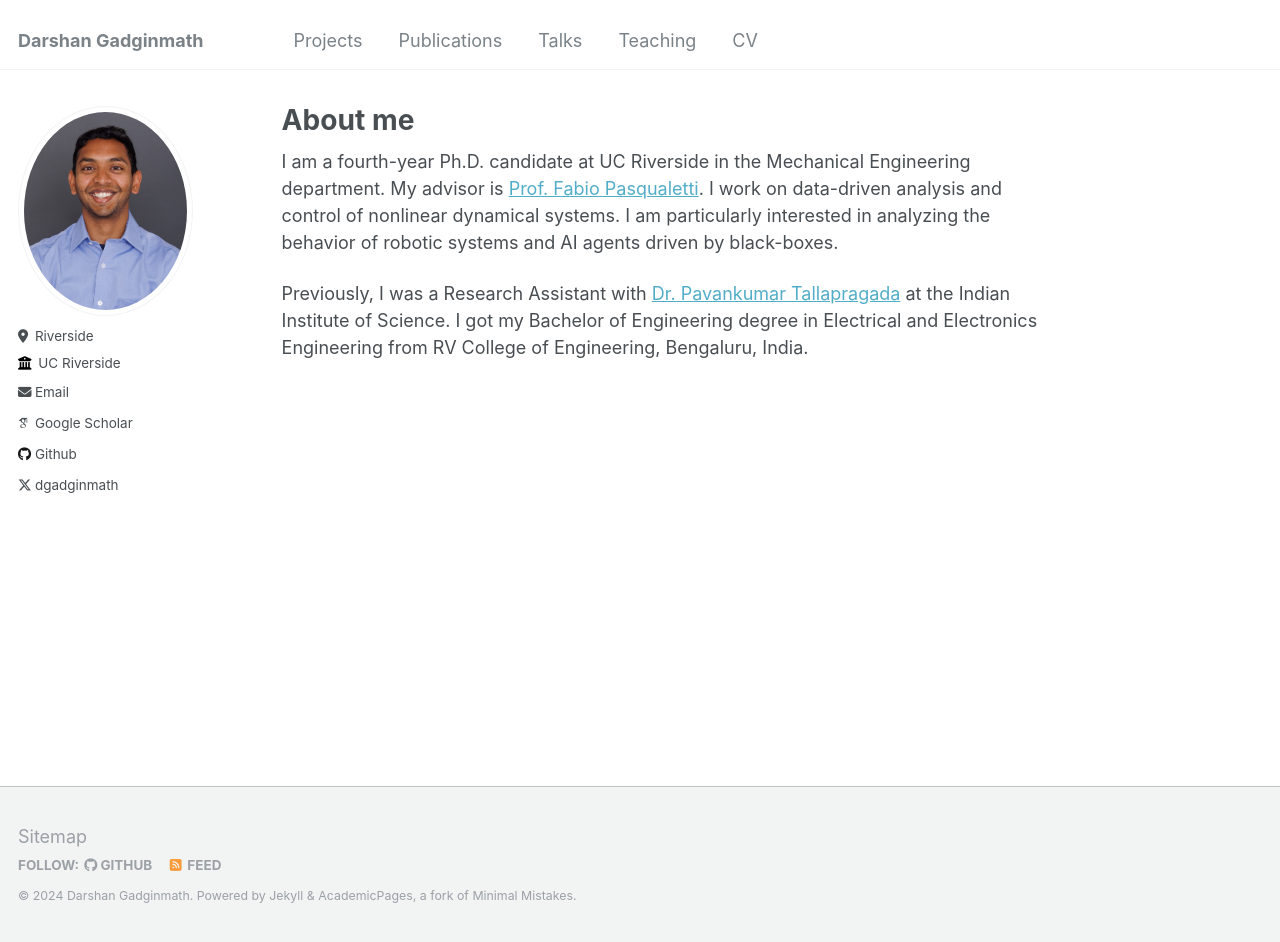
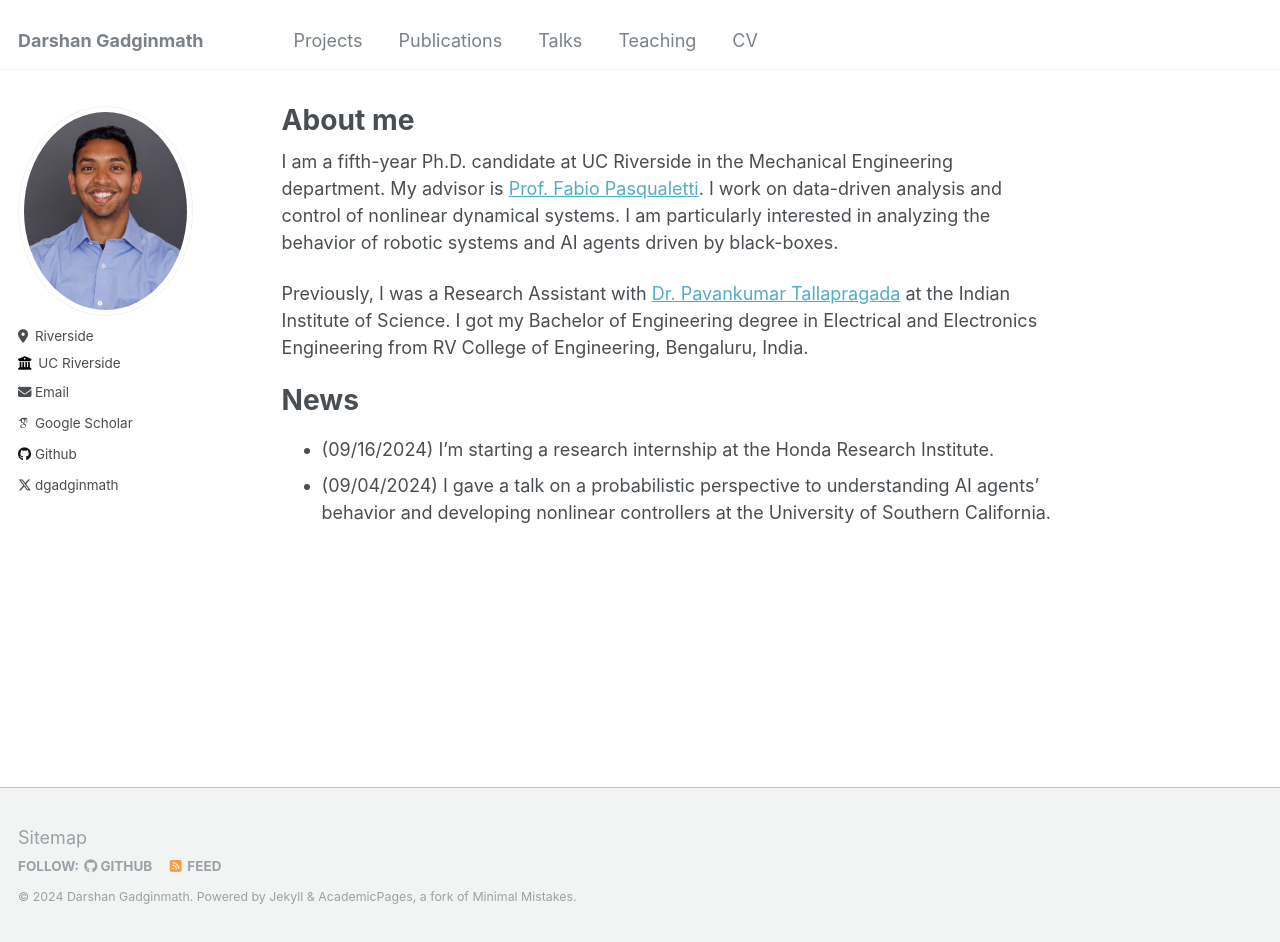
Before and after one commit to darshangm/darshangm.github.io, a Jekyll site: the page built from _pages/about.md, in a window 1280 px wide and 942 px high. Built offline with Jekyll 4.4.1, drawn with Linux system fonts in a browser that asks for light colours; some web fonts are replaced.

Commit message:
Update about.md

```diff
--- a/_pages/about.md
+++ b/_pages/about.md
@@ -17,11 +17,14 @@ redirect_from:
 </script>
 
 
-I am a fourth-year Ph.D. candidate at UC Riverside in the Mechanical Engineering department. My advisor is [Prof. Fabio Pasqualetti](https://www.fabiopas.it/). I work on data-driven analysis and control of nonlinear dynamical systems. I am particularly interested in analyzing the behavior of robotic systems and AI agents driven by black-boxes.
+I am a fifth-year Ph.D. candidate at UC Riverside in the Mechanical Engineering department. My advisor is [Prof. Fabio Pasqualetti](https://www.fabiopas.it/). I work on data-driven analysis and control of nonlinear dynamical systems. I am particularly interested in analyzing the behavior of robotic systems and AI agents driven by black-boxes.
 
 Previously, I was a Research Assistant with [Dr. Pavankumar Tallapragada](https://ee.iisc.ac.in/~pavant/) at the Indian Institute of Science. I got my Bachelor of Engineering degree in Electrical and Electronics Engineering from RV College of Engineering, Bengaluru, India.
 
-
+News
+======
+- (09/16/2024) I'm starting a research internship at the Honda Research Institute.
+- (09/04/2024) I gave a talk on a probabilistic perspective to understanding AI agents' behavior and developing nonlinear controllers at the University of Southern California.
 
 <!-- This is the front page of a website that is powered by the [Academic Pages template](https://github.com/academicpages/academicpages.github.io) and hosted on GitHub pages. [GitHub pages](https://pages.github.com) is a free service in which websites are built and hosted from code and data stored in a GitHub repository, automatically updating when a new commit is made to the respository. This template was forked from the [Minimal Mistakes Jekyll Theme](https://mmistakes.github.io/minimal-mistakes/) created by Michael Rose, and then extended to support the kinds of content that academics have: publications, talks, teaching, a portfolio, blog posts, and a dynamically-generated CV. You can fork [this repository](https://github.com/academicpages/academicpages.github.io) right now, modify the configuration and markdown files, add your own PDFs and other content, and have your own site for free, with no ads! An older version of this template powers my own personal website at [stuartgeiger.com](http://stuartgeiger.com), which uses [this Github repository](https://github.com/staeiou/staeiou.github.io). -->
 
```
